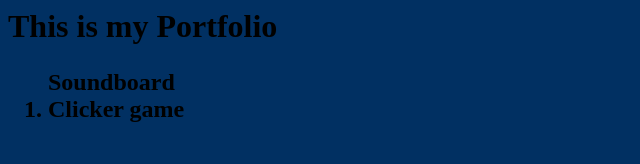
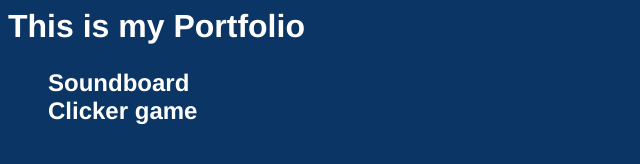
Before and after one commit to shanvipatel29/Shanvis-portfolio, a plain HTML site: page index.html in a window 1280 px wide. Shown: the whole page, without its empty margins (0-640 px from the left). Drawn offline with Linux system fonts and the light colour scheme.

Commit message:
add to style.css

```diff
--- a/style.css
+++ b/style.css
@@ -1,3 +1,8 @@
 body {
-    background-color:rgb(1, 48, 98);
+    background-color:rgb(10, 53, 100);
+    color: white;
+    font-family:'Franklin Gothic Medium', 'Arial Narrow', Arial, sans-serif;
 }
+ol {
+    list-style-type: none;
+}
```
